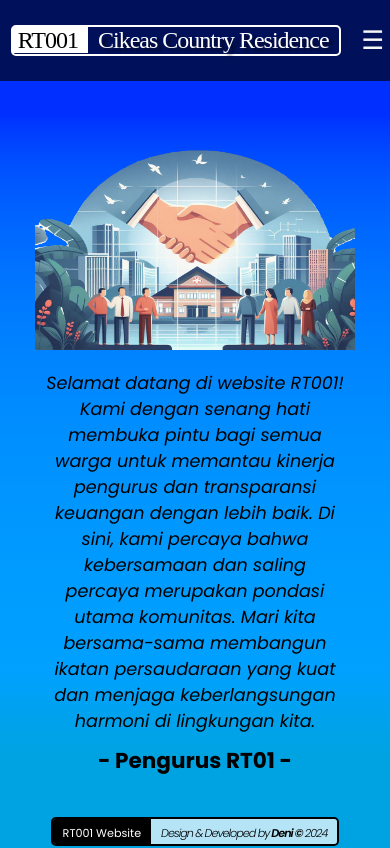
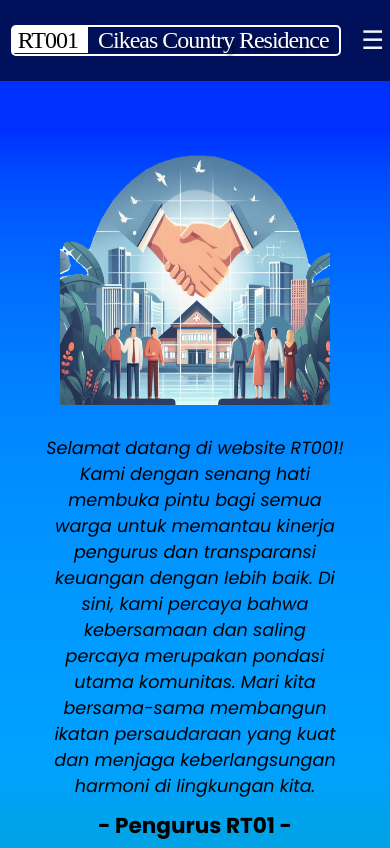
Before and after one commit to dniherdiana/rt01, a React (Vite) app: page /#/ in a window 390 px wide. Shown: the top 848 px of the page. Built offline with nearby package versions, Linux system fonts and the light colour scheme; a web font is replaced by a local one.

Commit message:
fix beranda height for tablet screen size

```diff
--- a/src/components/Header/header.css
+++ b/src/components/Header/header.css
@@ -58,7 +58,7 @@ nav ul {
   padding: 10px 5px 5px 5px;
   background-color: rgba(0, 0, 0, 0.750);
   /* height: fit-content; */
-  text-align: justify;
+  /* text-align: justify; */
   border-radius: 10px;
   text-align: center;
 }
--- a/src/pages/Beranda/beranda.css
+++ b/src/pages/Beranda/beranda.css
@@ -8,10 +8,9 @@
 
 .image-container img {
   display: block;
-  /* min-width: 40%;
-  min-height: 40%; */
+  /* min-width: 40%;*/
+  /* min-height: 40%; */
   width: 500px;
-  height: 500px;
   margin-left: auto;
   margin-right: auto;
   padding: 75px 0;
@@ -38,15 +37,14 @@
   .image-container img {
     padding: 0 15px;
     /* width: 100%; */
-    width: 350px;
-    height: 200px;
-    margin-bottom: 20px;
+    width: 300px;
+    height: 250px;
+    margin-bottom: 30px;
   }
 
   .image-container {
     height: 100%;
-    margin-top: 50px;
-    padding: auto;
+    margin: 55px 0;
   }
 
   .welcome-text {
```
